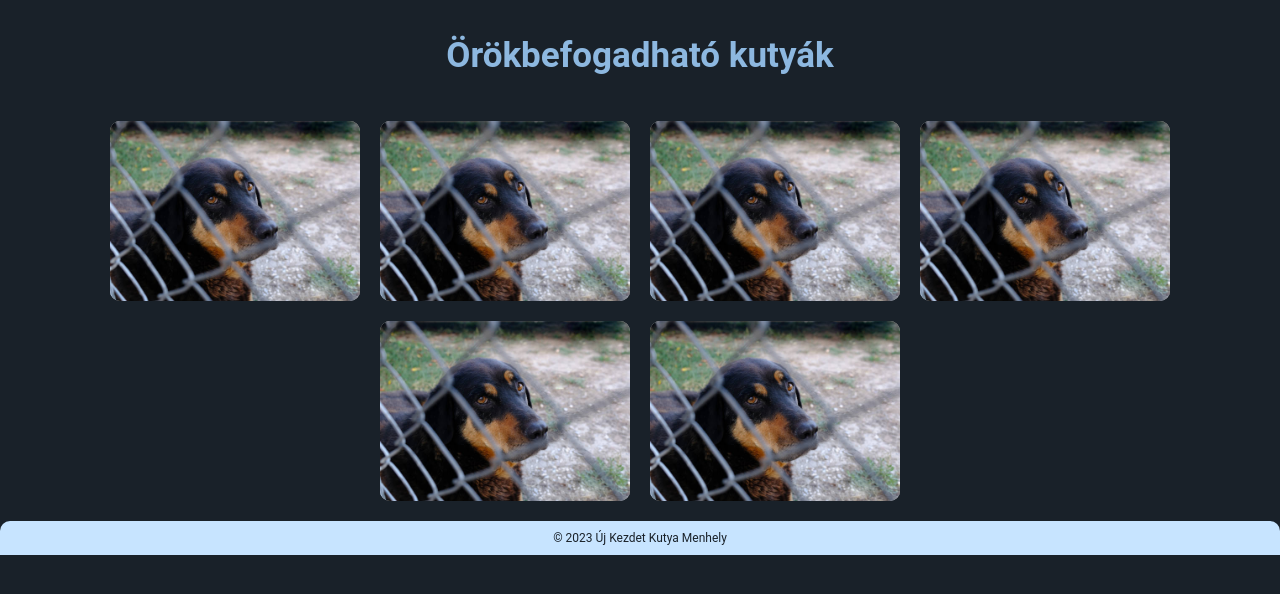
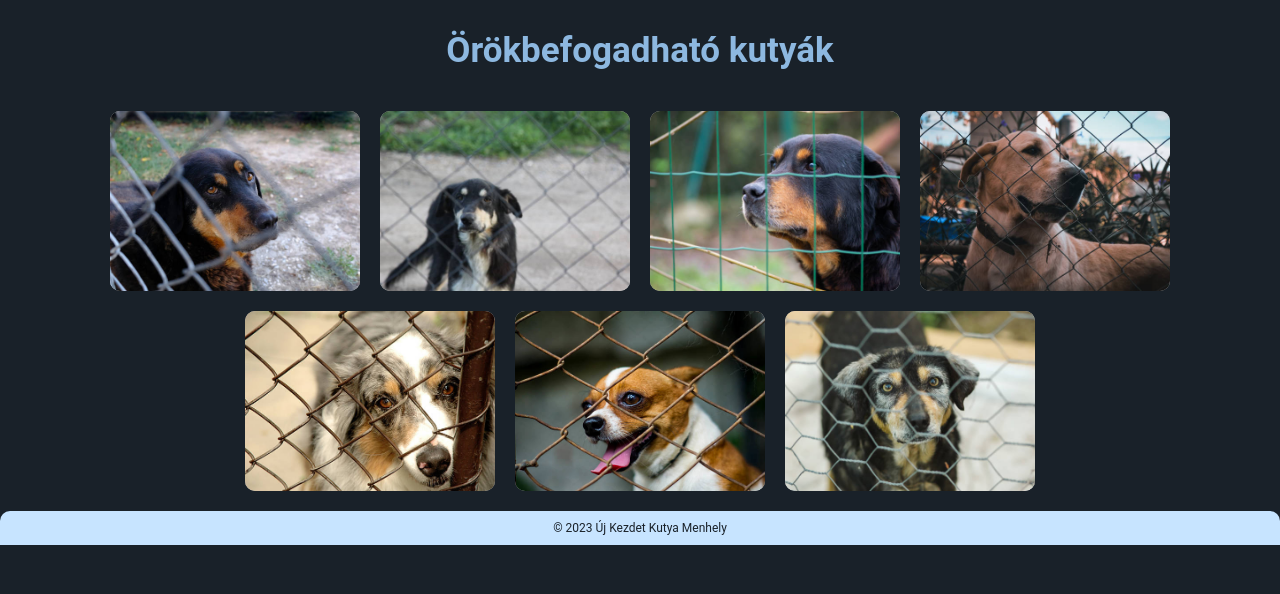
Before and after one commit to k1me/kutya_menhely, a PHP site: page /orokbefogadas.html in a window 1280 px wide. Shown: the part 142-736 px from the top of the page. Run offline with PHP 8.4, Linux system fonts and the light colour scheme.

Commit message:
kutya dlc

```diff
--- a/css/orokbefogadas.css
+++ b/css/orokbefogadas.css
@@ -3,7 +3,7 @@ h1 {
   font-size: 35px;
   font-weight: bold;
   color: #8db8e0;
-  margin: 30px;
+  margin: 25px;
 }
 .body-container {
   display: flex;
--- a/orokbefogadas.html
+++ b/orokbefogadas.html
@@ -29,7 +29,7 @@
             <div class="flip-card">
                 <div class="flip-card-inner">
                     <div class="flip-card-front">
-                        <img src="img/archibald.jpg" alt="Avatar" style="height:100%;">
+                        <img src="img/archibald.jpg" alt="Archibald" style="height:100%;">
                     </div>
                     <div class="flip-card-back">
                         <h1>Archibald</h1>
@@ -41,11 +41,59 @@
             <div class="flip-card">
                 <div class="flip-card-inner">
                     <div class="flip-card-front">
-                        <img src="img/archibald.jpg" alt="Avatar" style="height:100%;">
+                        <img src="img/manfred.jpg" alt="Manfréd" style="height:100%;">
                     </div>
                     <div class="flip-card-back">
-                        <h1>Archibald</h1>
+                        <h1>Manfréd</h1>
                         <p>Keverék</p>
+                        <p>Hím | 5 éves</p>
+                    </div>
+                </div>
+            </div>
+            <div class="flip-card">
+                <div class="flip-card-inner">
+                    <div class="flip-card-front">
+                        <img src="img/doroti.jpg" alt="Doroti" style="height:100%;">
+                    </div>
+                    <div class="flip-card-back">
+                        <h1>Doroti</h1>
+                        <p>Keverék</p>
+                        <p>Nőstény | 3 éves</p>
+                    </div>
+                </div>
+            </div>
+            <div class="flip-card">
+                <div class="flip-card-inner">
+                    <div class="flip-card-front">
+                        <img src="img/ferec.jpg" alt="Ferec" style="height:100%;">
+                    </div>
+                    <div class="flip-card-back">
+                        <h1>Ferec</h1>
+                        <p>Keverék</p>
+                        <p>Hím | 5 éves</p>
+                    </div>
+                </div>
+            </div>
+            <div class="flip-card">
+                <div class="flip-card-inner">
+                    <div class="flip-card-front">
+                        <img src="img/gertrudisz.jpg" alt="Gertrúdisz" style="height:100%;">
+                    </div>
+                    <div class="flip-card-back">
+                        <h1>Gertrúdisz</h1>
+                        <p>Keverék</p>
+                        <p>Nőstény | 1,5 éves</p>
+                    </div>
+                </div>
+            </div>
+            <div class="flip-card">
+                <div class="flip-card-inner">
+                    <div class="flip-card-front">
+                        <img src="img/majre.jpg" alt="Majré" style="height:100%;">
+                    </div>
+                    <div class="flip-card-back">
+                        <h1>Majré</h1>
+                        <p>Chihuahua</p>
                         <p>Hím | 4 éves</p>
                     </div>
                 </div>
@@ -53,46 +101,10 @@
             <div class="flip-card">
                 <div class="flip-card-inner">
                     <div class="flip-card-front">
-                        <img src="img/archibald.jpg" alt="Avatar" style="height:100%;">
+                        <img src="img/plebanos.jpg" alt="Plébános" style="height:100%;">
                     </div>
                     <div class="flip-card-back">
-                        <h1>Archibald</h1>
-                        <p>Keverék</p>
-                        <p>Hím | 4 éves</p>
-                    </div>
-                </div>
-            </div>
-            <div class="flip-card">
-                <div class="flip-card-inner">
-                    <div class="flip-card-front">
-                        <img src="img/archibald.jpg" alt="Avatar" style="height:100%;">
-                    </div>
-                    <div class="flip-card-back">
-                        <h1>Archibald</h1>
-                        <p>Keverék</p>
-                        <p>Hím | 4 éves</p>
-                    </div>
-                </div>
-            </div>
-            <div class="flip-card">
-                <div class="flip-card-inner">
-                    <div class="flip-card-front">
-                        <img src="img/archibald.jpg" alt="Avatar" style="height:100%;">
-                    </div>
-                    <div class="flip-card-back">
-                        <h1>Archibald</h1>
-                        <p>Keverék</p>
-                        <p>Hím | 4 éves</p>
-                    </div>
-                </div>
-            </div>
-            <div class="flip-card">
-                <div class="flip-card-inner">
-                    <div class="flip-card-front">
-                        <img src="img/archibald.jpg" alt="Avatar" style="height:100%;">
-                    </div>
-                    <div class="flip-card-back">
-                        <h1>Archibald</h1>
+                        <h1>Plébános</h1>
                         <p>Keverék</p>
                         <p>Hím | 4 éves</p>
                     </div>
```
